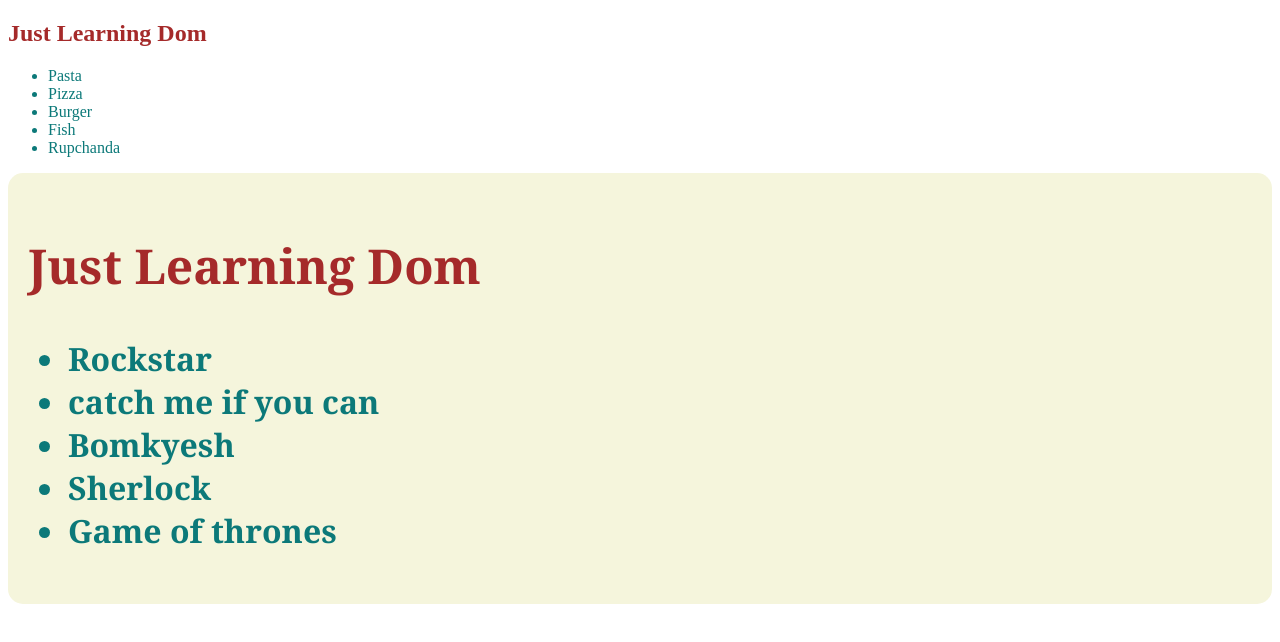
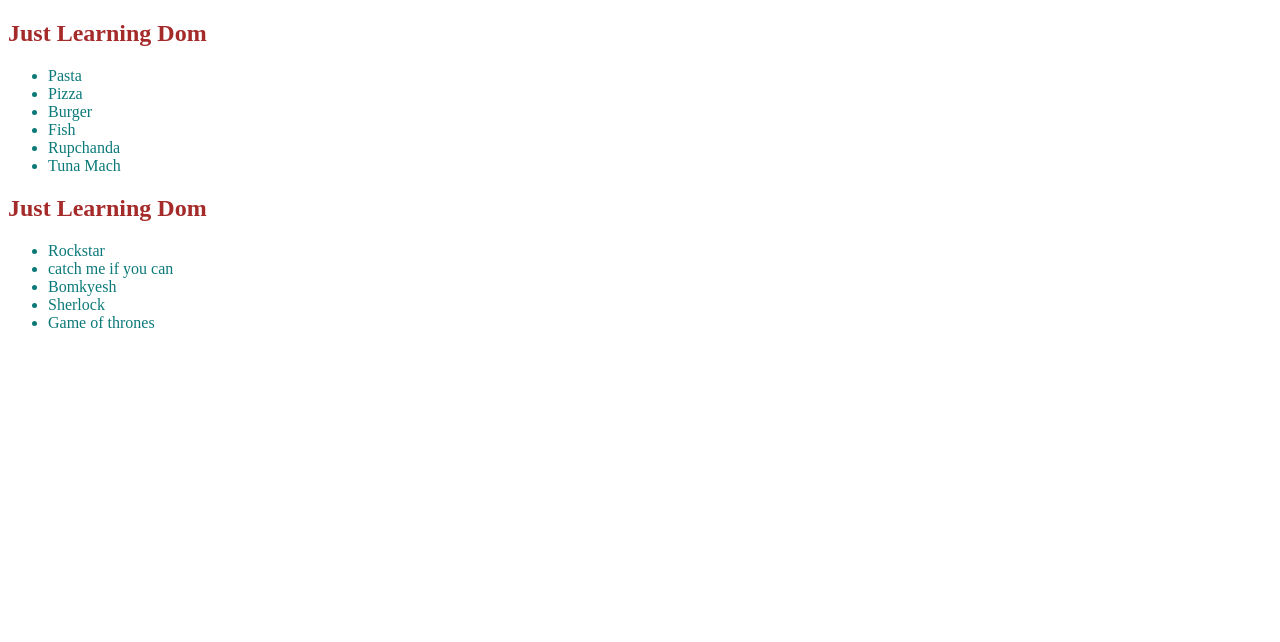
Before and after one commit to Nirjhor07/JS-DOM, a plain HTML site: page Index.html in a window 1280 px wide. Drawn offline with Linux system fonts and the light colour scheme.

Commit message:
Appending new child to my html using js

```diff
--- a/Index.html
+++ b/Index.html
@@ -10,7 +10,7 @@
     <section id="hudai">
       <h1 class="h1ooo">Just Learning Dom</h1>
       <!-- my fav foods -->
-      <ul>
+      <ul id="food">
         <li class="h1ooo">Pasta</li>
         <li class="h1ooo">Pizza</li>
         <li class="h1ooo">Burger</li>
@@ -72,6 +72,7 @@
     <!-- anta scripts -->
     <!-- <script src="styles/js/scripts.js"></script> -->
 
-    <script src="styles/js/querySelector.js"></script>
+    <!-- <script src="styles/js/querySelector.js"></script> -->
+    <script src="styles/js/child.js"></script>
   </body>
 </html>
--- /dev/null
+++ b/styles/js/child.js
@@ -0,0 +1,20 @@
+// const child = document.querySelectorAll("section");
+// console.log(child);
+
+// const child1 = document.querySelector("#hudai");
+// console.log(child1);
+
+const food = document.querySelector("#food");
+console.log(food);
+
+//acces to the child
+
+console.log(food.childNodes[1].childNodes[0]);
+console.log(food.childNodes[3].childNodes[0]);
+
+// creating new elemts
+const newChild = document.createElement("li");
+newChild.innerText = "Tuna Mach";
+
+// appending new elements
+food.append(newChild);
--- a/styles/js/querySelector.js
+++ b/styles/js/querySelector.js
@@ -17,11 +17,11 @@
 for (const section of sections) {
   section.classList.add("styles");
 }
-
-const specifcSection = document.querySelector("#hudai");
-console.log(specifcSection);
-if (specifcSection.classList.contains("styles")) {
-  specifcSection.classList.toggle("styles");
-} else {
-  console.log("do nothing");
-}
+// this block will execute bcz the section #hudai has the class '.styles'
+// const specifcSection = document.querySelector("#hudai");
+// console.log(specifcSection);
+// if (specifcSection.classList.contains("styles")) {
+//   specifcSection.classList.toggle("styles");
+// } else {
+//   console.log("do nothing");
+// }
```
